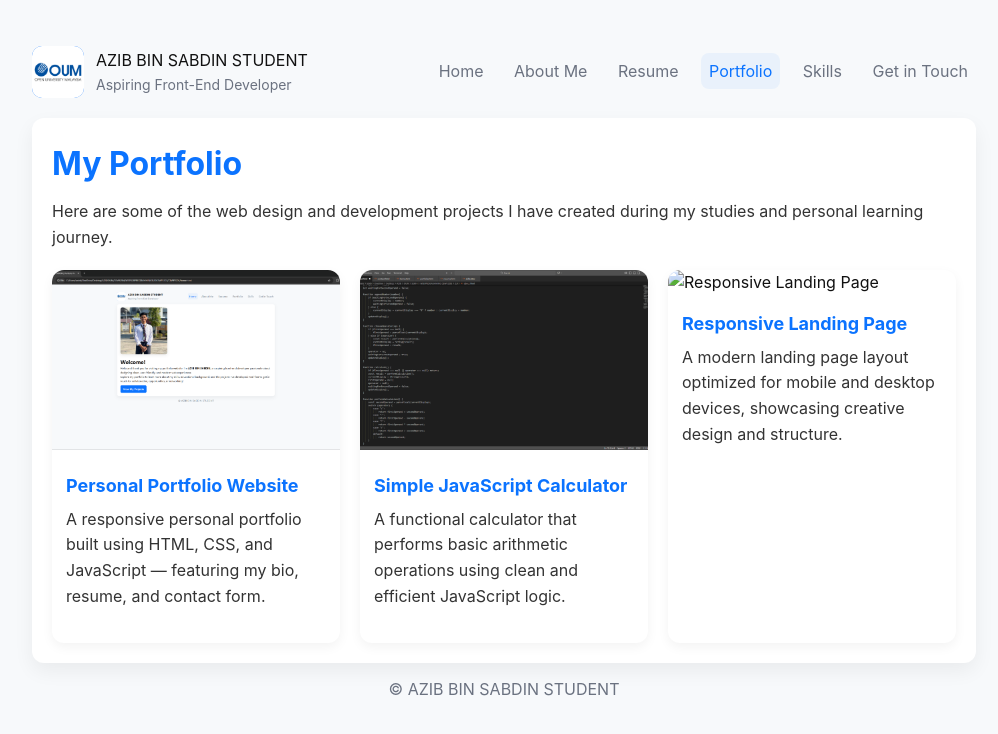
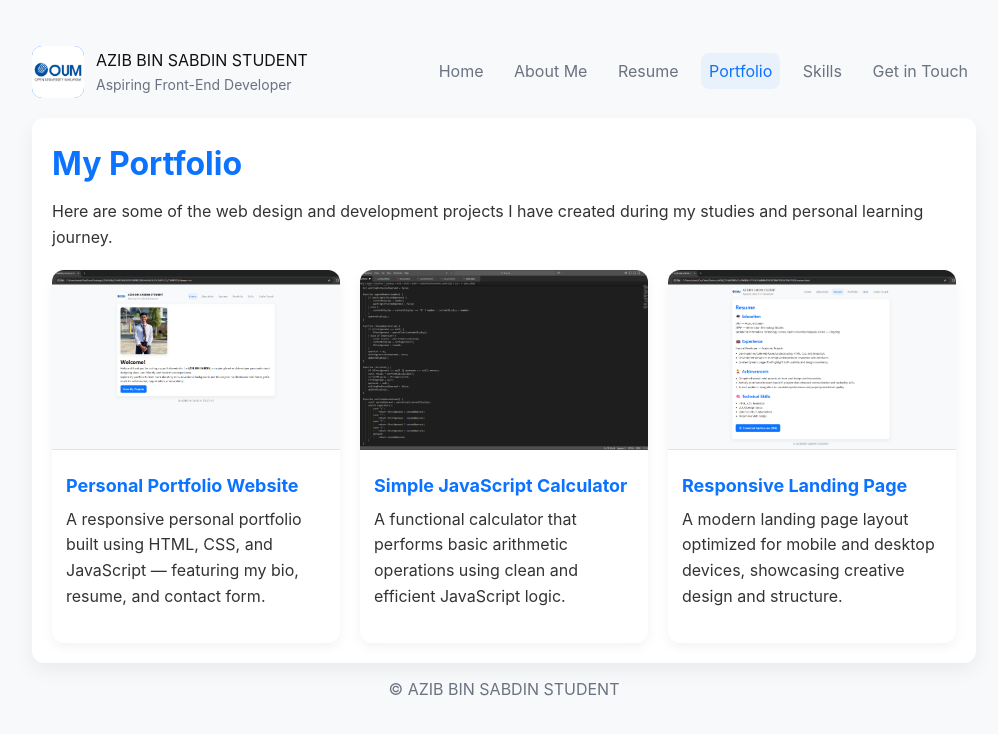
Before and after one commit to 4d4wbpjg6g-byte/azib-portfolio, a plain HTML site: page portfolio.html in a window 1280 px wide. Shown: the whole page, without its empty margins (136-1134 px from the left). Drawn offline with Linux system fonts and the light colour scheme; the site is published under a folder, as on GitHub Pages, so addresses that start at the root find nothing.

Commit message:
Update portfolio.html

```diff
--- a/portfolio.html
+++ b/portfolio.html
@@ -155,7 +155,7 @@
 
         <!-- Project 3 -->
         <div class="project">
-          <img src="/project3.jpg" alt="Responsive Landing Page">
+          <img src="project3.jpg" alt="Responsive Landing Page">
           <div>
             <h3>Responsive Landing Page</h3>
             <p>A modern landing page layout optimized for mobile and desktop devices, showcasing creative design and structure.</p>
```
